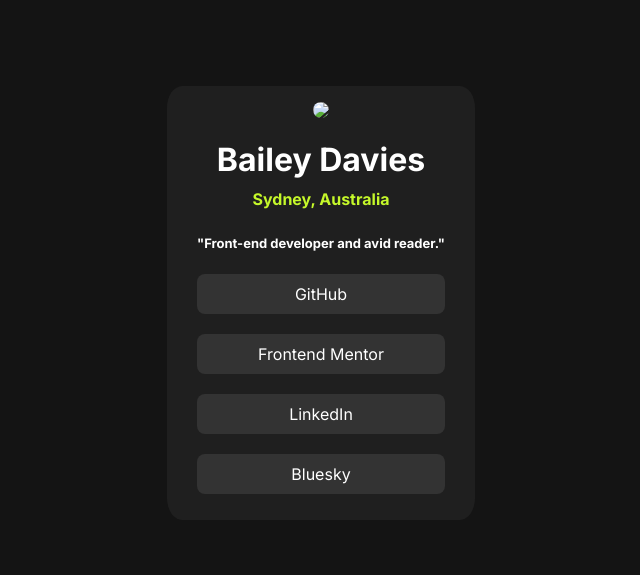
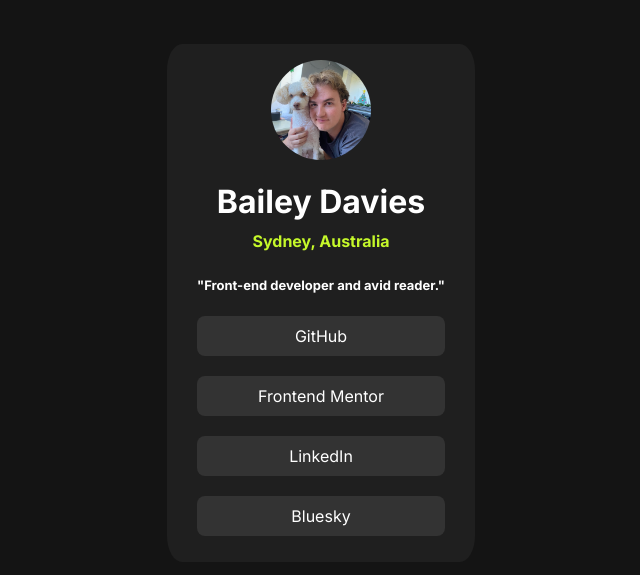
Before and after one commit to BaileyJaydon/social-links, a plain HTML site: page index.html in a window 1280 px wide. Shown: the part 105-680 px from the top of the page, without its empty margins (319-959 px from the left). Drawn offline with Linux system fonts and the light colour scheme; the site is published under a folder, as on GitHub Pages, so addresses that start at the root find nothing.

Commit message:
Update index.html
updated image href, correct one this time. Measure once cut twice.

```diff
--- a/index.html
+++ b/index.html
@@ -24,7 +24,7 @@
   </head>
   <body>
     <div class="card">
-      <img src="/assets/images/IMG_3550.jpeg" />
+      <img src="assets/images/IMG_3550.jpeg" />
       <h1>Bailey Davies</h1>
       <h2>Sydney, Australia</h2>
       <h3>"Front-end developer and avid reader."</h3>
```
